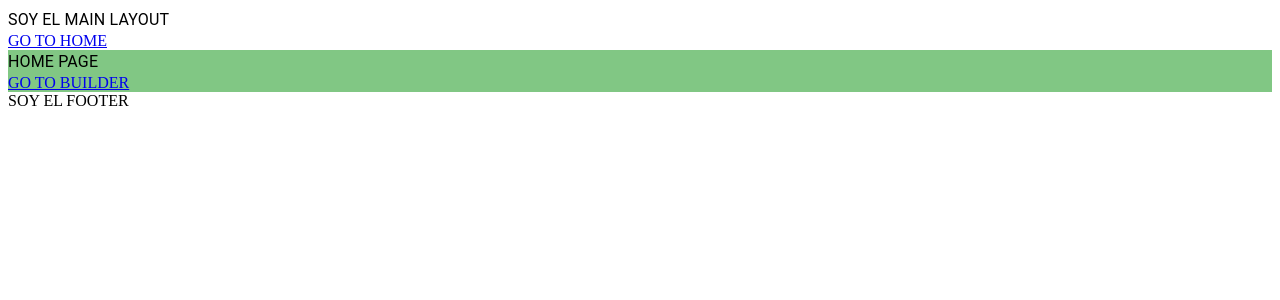
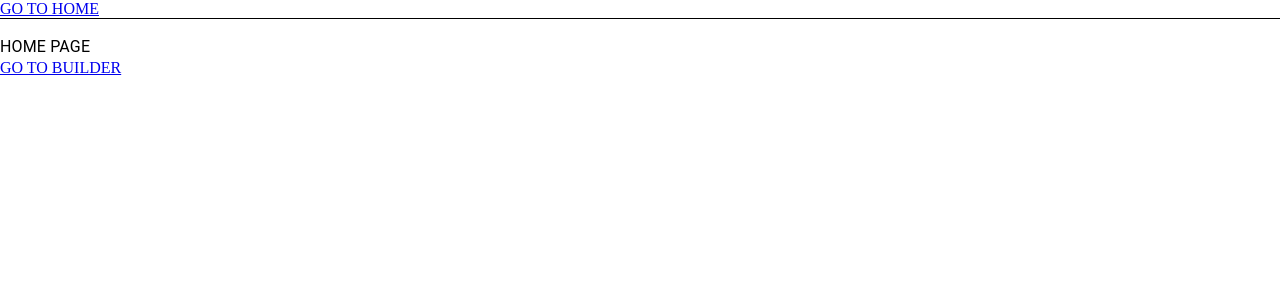
Before and after one commit to jhnemogap/clone-google-forms, a React (Vite) app: page / in a window 1280 px wide. Shown: the top 300 px of the page. Built offline with nearby package versions, Linux system fonts and the light colour scheme.

Commit message:
fix: styles using native css to body

```diff
--- a/src/ui/layouts/MainLayout.tsx
+++ b/src/ui/layouts/MainLayout.tsx
@@ -1,20 +1,22 @@
-import { Box, Typography } from '@mui/material';
+import { Box } from '@mui/material';
 import { Link, Outlet } from 'react-router-dom';
-import { green } from '@mui/material/colors';
 
 export function MainLayout() {
   return (
     <>
-      <Box component='header'>
-        <Typography component='h1'>SOY EL MAIN LAYOUT</Typography>
+      <Box
+        component='header'
+        sx={{
+          marginBottom: '1rem',
+          borderBottom: '1px solid black',
+        }}
+      >
         <Link to='/'>GO TO HOME</Link>
       </Box>
 
-      <Box component='main' sx={{ backgroundColor: green[300] }}>
+      <Box component='main'>
         <Outlet />
       </Box>
-
-      <Box component='footer'>SOY EL FOOTER</Box>
     </>
   );
 }
--- a/src/ui/routes/App.tsx
+++ b/src/ui/routes/App.tsx
@@ -4,6 +4,8 @@ import { MainLayout } from '@layouts/MainLayout';
 import { HomePage } from '@pages/Home';
 import { BuilderPage } from '@pages/Builder';
 import { PreviewPage } from '@pages/Preview';
+
+import '@styles/css/index.css';
 
 const route = createBrowserRouter([
   {
--- /dev/null
+++ b/src/ui/styles/css/globals.css
@@ -0,0 +1,7 @@
+html {
+  font-size: 16px;
+}
+
+body {
+  margin: 0;
+}
--- /dev/null
+++ b/src/ui/styles/css/index.css
@@ -0,0 +1 @@
+@import url('./globals.css');
--- a/tsconfig.json
+++ b/tsconfig.json
@@ -7,7 +7,7 @@
       "@layouts/*": ["ui/layouts/*"],
       "@pages/*": ["ui/pages/*"],
       "@routes/*": ["ui/routes/*"],
-      "@styles/*": ["styles/*"]
+      "@styles/*": ["ui/styles/*"]
     },
     "target": "ESNext",
     "useDefineForClassFields": true,
```
